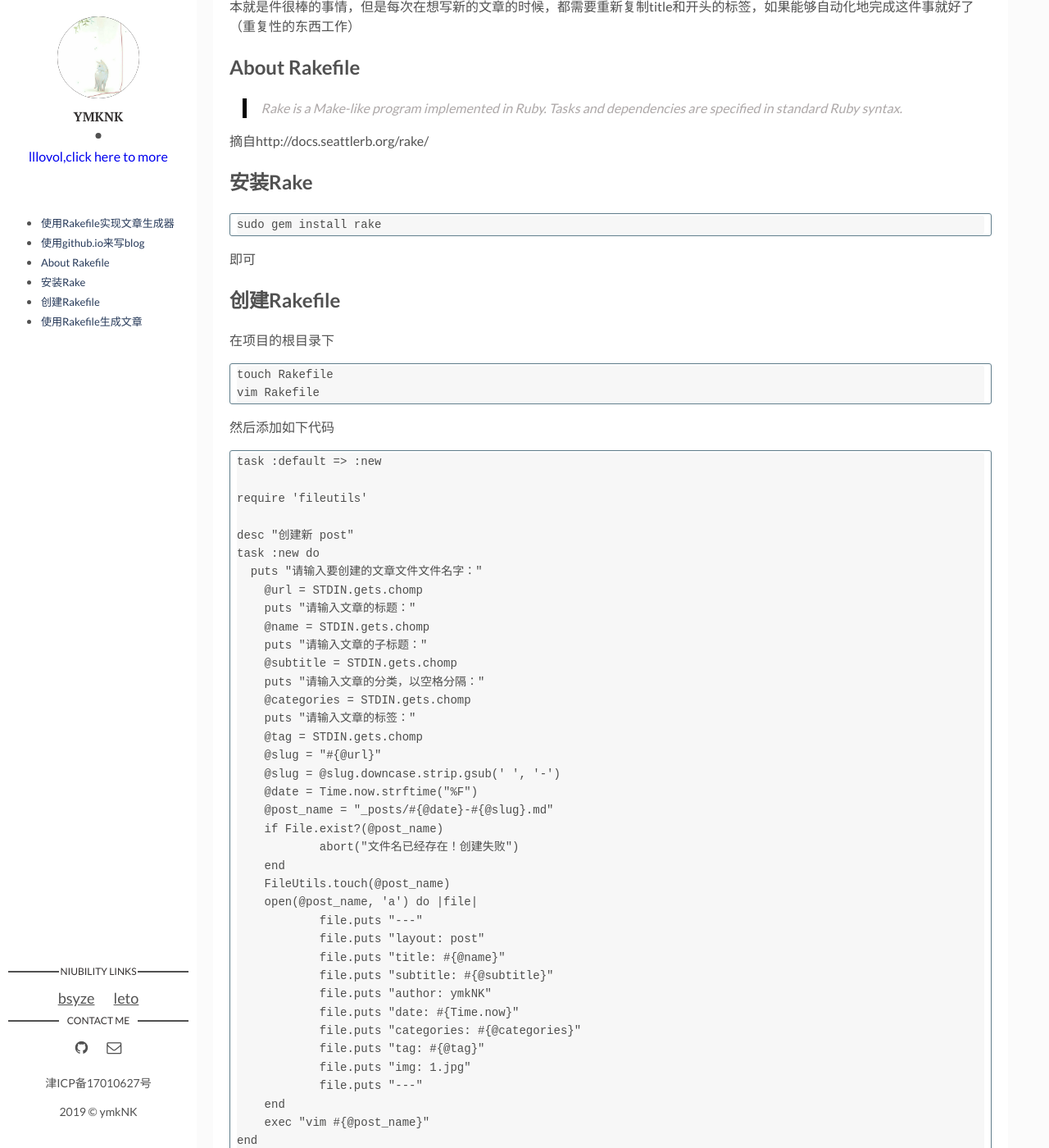
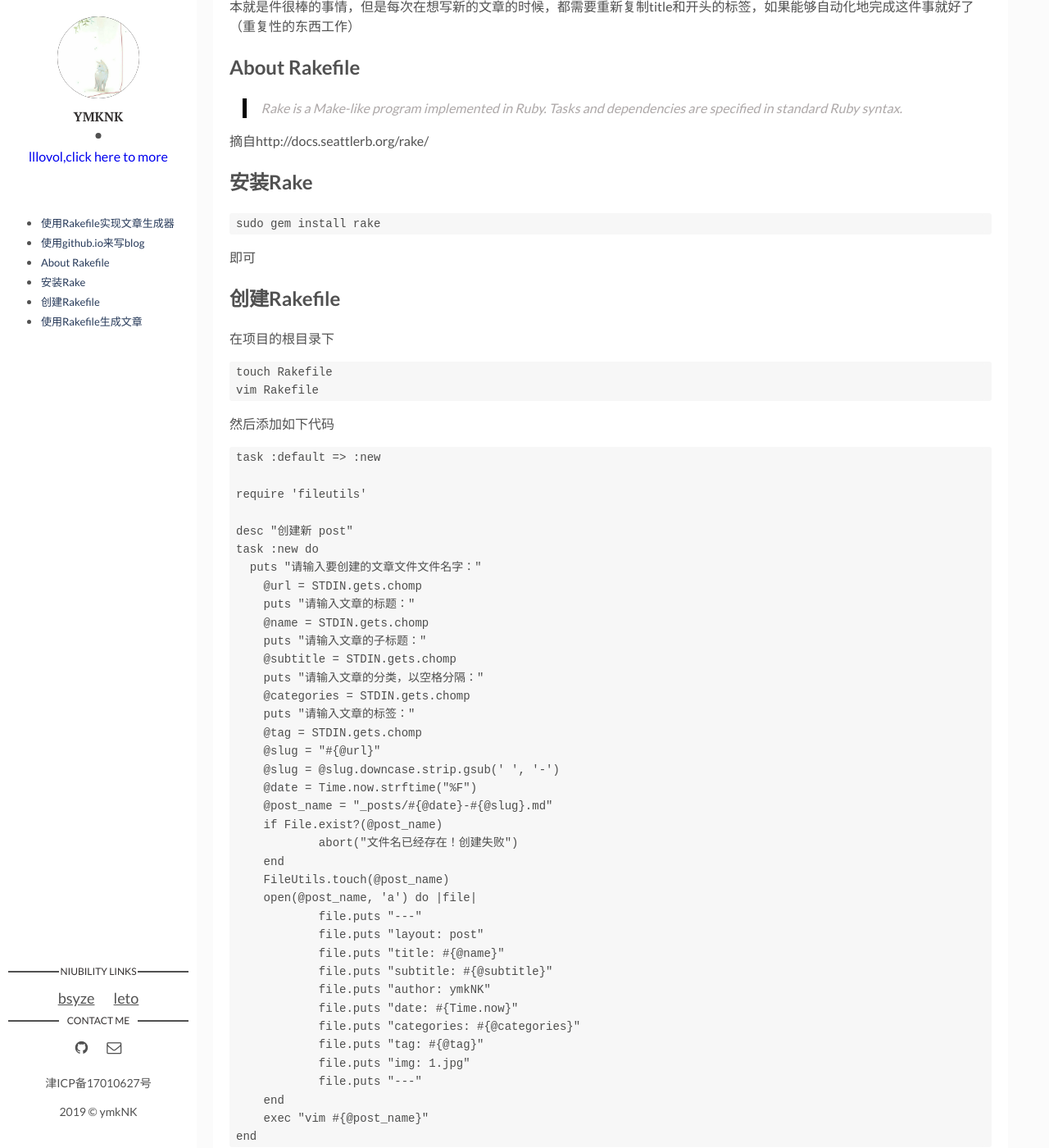
Before and after one commit to ymkNK/ymkNK.github.io, a Jekyll site: the page built from _posts/tech/2018-12-05-rake.md, in a window 1280 px wide and 1400 px high, scrolled down 699 px. Shown: the whole window at 82% size. Built offline with Jekyll 4.4.1, drawn with Linux system fonts in a browser that asks for light colours; comment, search, counter and statistics services are not loaded.

Commit message:
2019-12-27-highlight-background-color

```diff
--- a/assets/css/main.css
+++ b/assets/css/main.css
@@ -454,9 +454,11 @@ template {
 
 
 .highlighter-rouge {
-  color: #ce887b;
+  /*color: #ce887b;*/
+  color: #4d4d4c;
+  background: #f7f7f7;
   font-weight: 400;
-  border: 1px solid #607D8B;
+  /*border: 1px solid #607D8B;*/
   -webkit-border-radius: 3px;
           border-radius: 3px;
   padding: 0.1rem 0.5rem;
@@ -832,8 +834,10 @@ pre code {
   padding-left: 0;
   overflow: auto;
   white-space: pre-wrap;
-  word-wrap: break-word;
-  word-break: break-all;
+  word-wrap: normal;
+  word-break: normal;
+  /*word-wrap: break-word;*/
+  /*word-break: break-all;*/
 }
 
 table {
```
